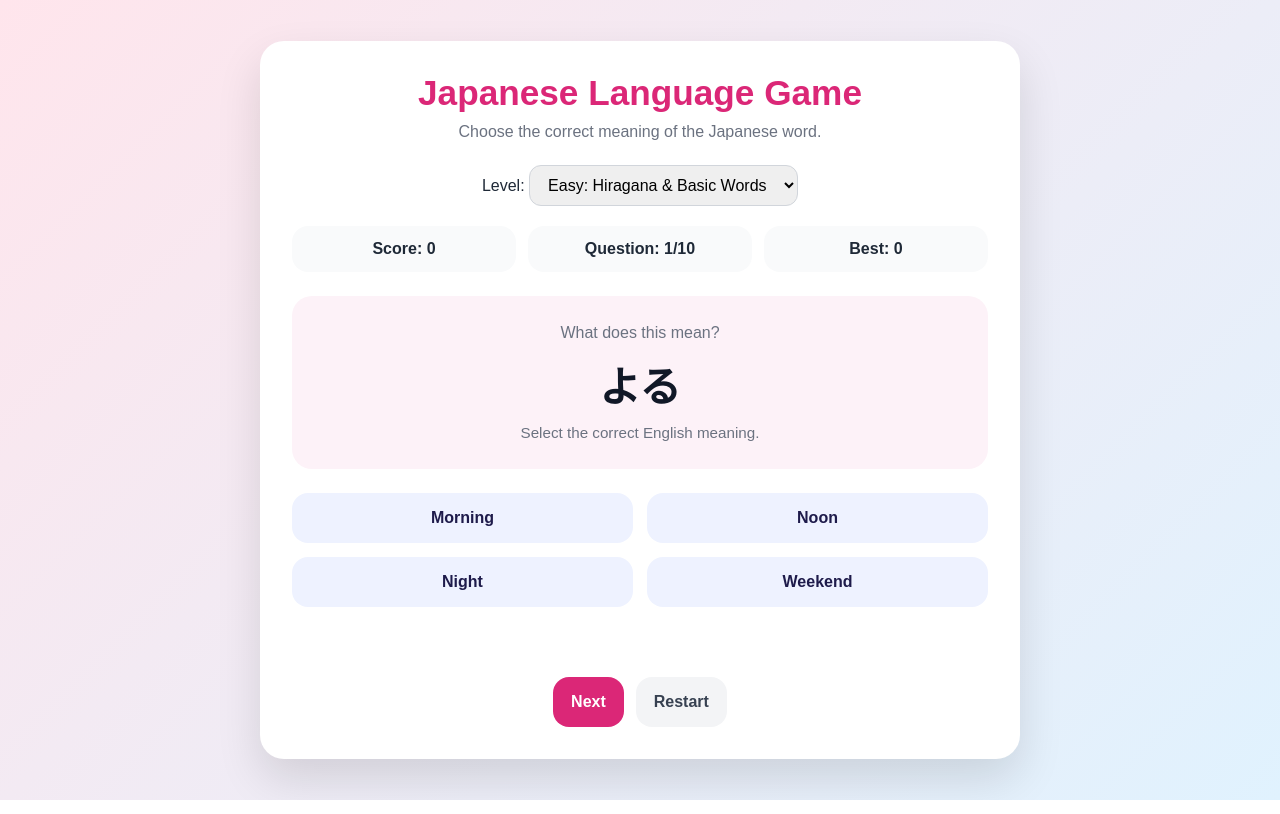
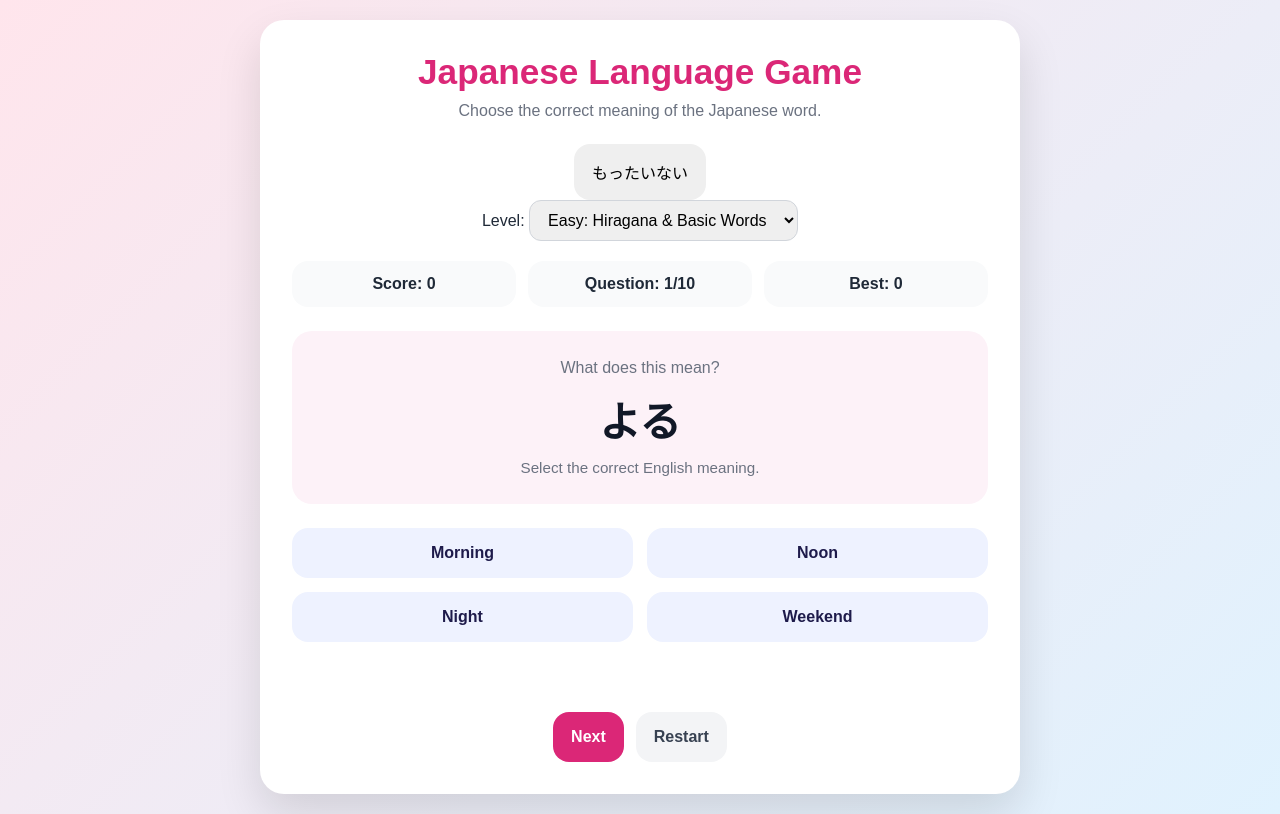
Before and after one commit to iAmmez/Projects, a plain HTML site: page index.html in a window 1280 px wide. Drawn offline with Linux system fonts and the light colour scheme.

Commit message:
Update index.html

```diff
--- a/index.html
+++ b/index.html
@@ -190,6 +190,10 @@
   <main class="game-container">
     <h1>Japanese Language Game</h1>
     <p class="subtitle">Choose the correct meaning of the Japanese word.</p>
+    <!-- Button -->
+    <button onclick="playAudio()">もったいない</button>
+    <!-- Audio file -->
+    <audio id="myAudio" src="audio.mp3"></audio>
 
     <div class="level-select">
       <label for="level">Level: </label>
@@ -223,6 +227,11 @@
   </main>
 
   <script>
+    function playAudio() {
+      const audio = document.getElementById("myAudio");
+      audio.play();
+    }
+
     const quizData = {
       easy: [
         { jp: "こんにちは", answer: "Hello", options: ["Hello", "Goodbye", "Thank you", "Sorry"] },
```
